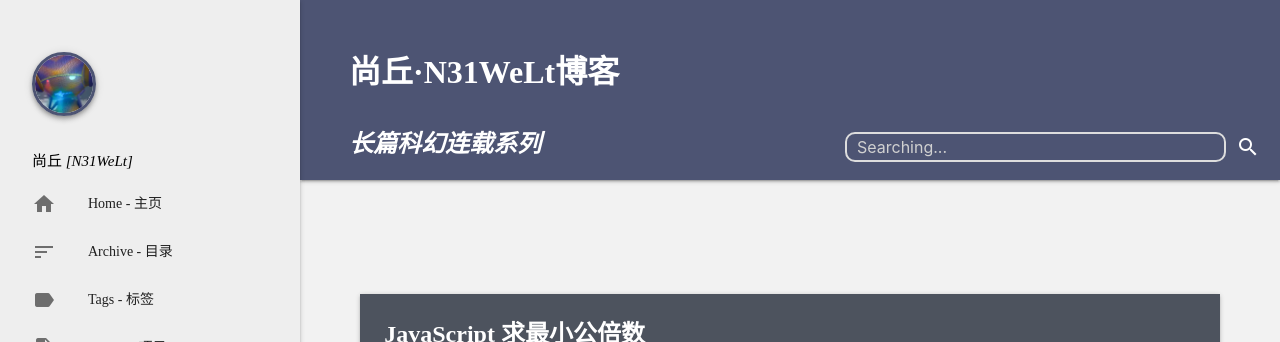
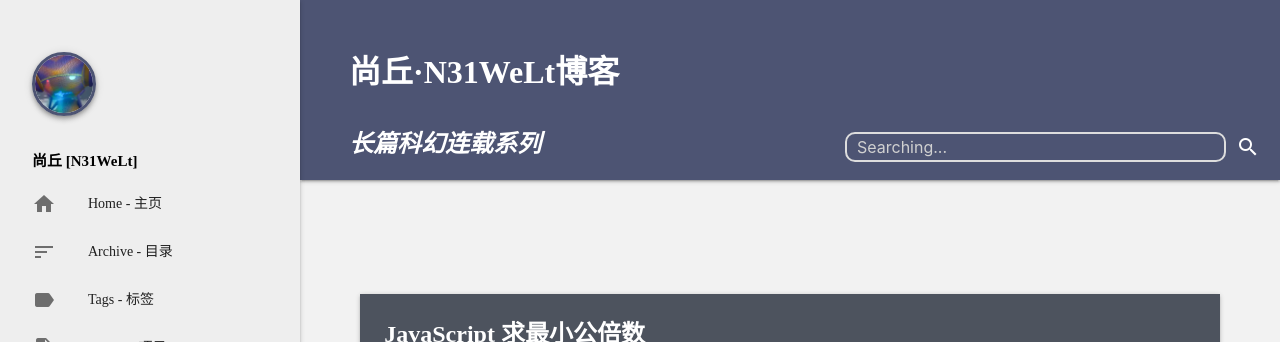
Before and after one commit to keepwalk/keepwalk.github.io, a Jekyll site: the page built from index.html, in a window 1280 px wide. Shown: the top 342 px of the page. Built offline with Jekyll 4.4.1, drawn with Linux system fonts in a browser that asks for light colours; the list of posts is cut into pages by our own code; comment, search, counter and statistics services are not loaded.

Commit message:
Update header.html

```diff
--- a/_includes/header.html
+++ b/_includes/header.html
@@ -108,8 +108,8 @@
                         <img class="circle z-depth-2" src="/assets/img/user.png" width="64" />
                     </a>
                     <div class="black-text user-info">
-                        {{site.user}} <i> [N31WeLt] </i><br>
-                        {{site.user_email}}
+                        <b> {{site.user}} [N31WeLt] </b><br>
+                        <!-- {{site.user_email}} -->
                     </div>
                 </div>
             </li>
```
